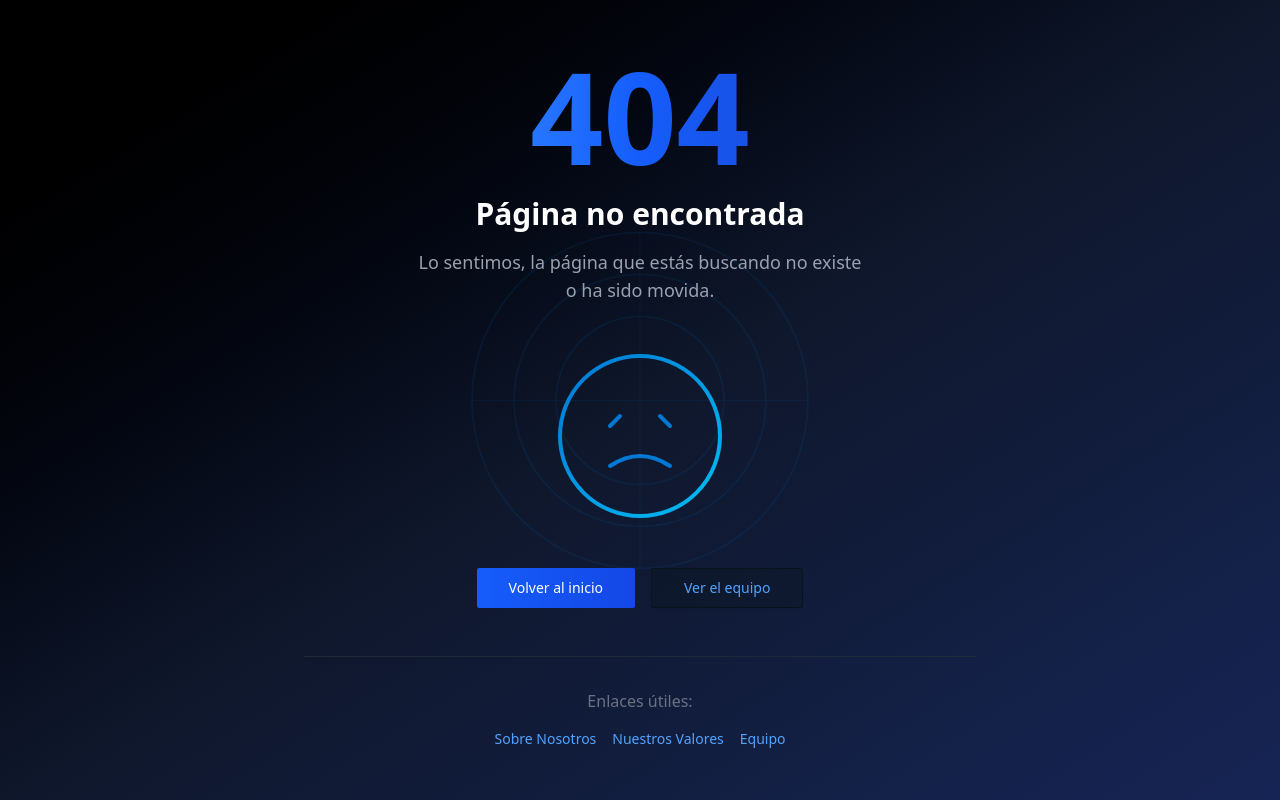
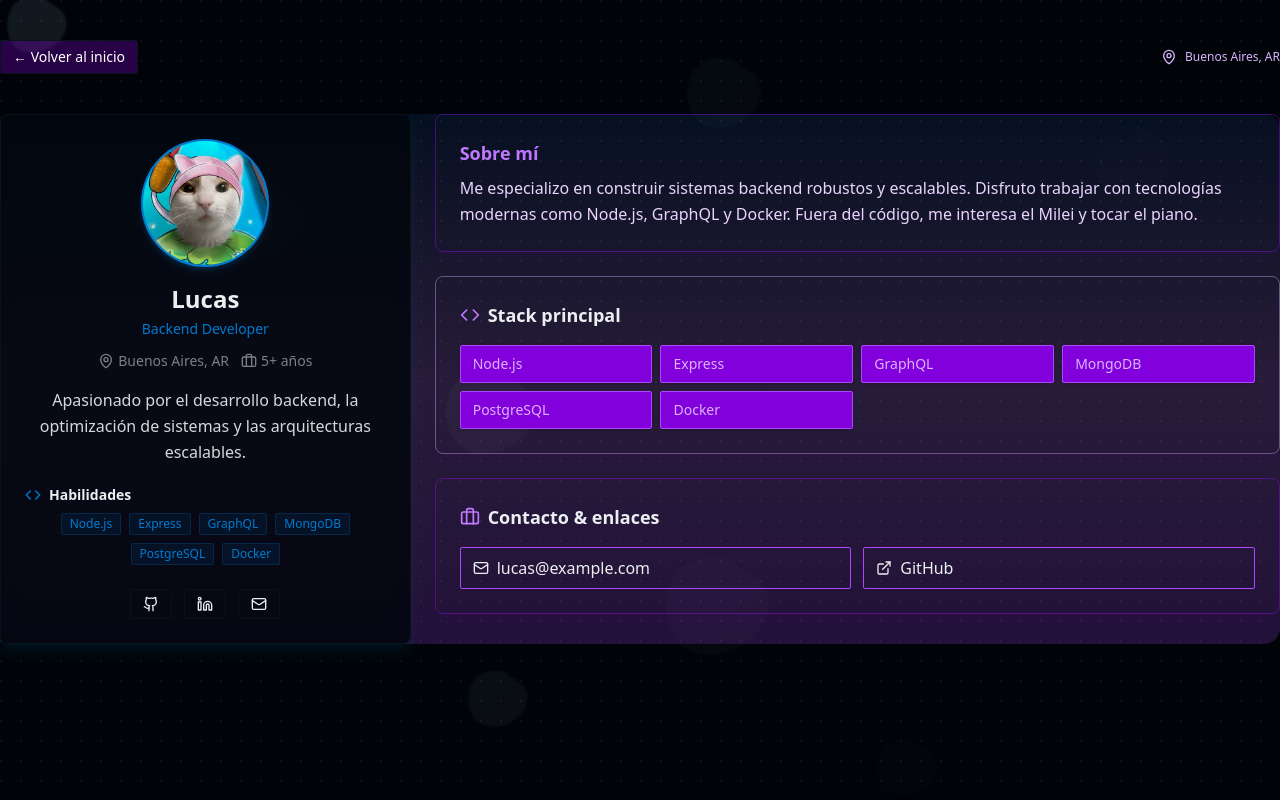
Before and after one commit to AlejoMirarchi/portafolio-snapshot, a Next.js app: page /lucaspage in a window 1280 px wide. Before the commit this address had no page. Built offline with nearby package versions, Linux system fonts and the light colour scheme.

Commit message:
push git

```diff
--- /dev/null
+++ b/app/lucaspage/page.tsx
@@ -0,0 +1,6 @@
+
+import LucasPage from "@/components/lucaspage";
+
+export default function Page() {
+  return <LucasPage />;
+}
--- a/components/header.tsx
+++ b/components/header.tsx
@@ -89,9 +89,12 @@ export function Header() {
             animate="visible"
             whileHover="hover"
             >
-            <Link href="/alejopage" className="text-primary/50 font-medium hover:text-primary/80 transition-colors">
-              Alejo
-            </Link>
+              <Link href="/lucaspage" className="text-purple-500/50 font-medium hover:text-purple-900/80 transition-colors">
+                Lucas
+              </Link>
+              <Link href="/alejopage" className="text-primary/50 font-medium hover:text-primary/80 transition-colors">
+                Alejo
+              </Link>
             <motion.button
               onClick={() => scrollToSection("inicio")}
               className="text-sm font-medium text-muted-foreground hover:text-foreground transition-colors"
--- /dev/null
+++ b/components/lucaspage.tsx
@@ -0,0 +1,141 @@
+"use client"
+import React from "react";
+import Link from "next/link";
+import Member, { MemberProps } from "@/components/member";
+import { Code, Briefcase, Mail, ExternalLink, MapPin } from "lucide-react";
+import { motion } from "framer-motion";
+
+const lucasData: MemberProps = {
+  name: "Lucas",
+  role: "Backend Developer",
+  bio: "Apasionado por el desarrollo backend, la optimización de sistemas y las arquitecturas escalables.",
+  image: "/ramos.jpg",
+  location: "Buenos Aires, AR",
+  experienceYears: 5,
+  skills: ["Node.js", "Express", "GraphQL", "MongoDB", "PostgreSQL", "Docker"],
+  socialLinks: {
+    github: "https://github.com/lucasdev",
+    linkedin: "https://linkedin.com/in/lucasdev",
+    email: "lucas@example.com",
+  },
+};
+
+const animationsVariants = {
+  hidden: { opacity: 0, y: 20 },
+  visible: {
+    opacity: 1,
+    y: 0,
+    transition: { duration: 0.5, ease: "easeOut" as any },
+  },
+};
+
+const LucasPage = () => {
+  return (
+    <div className="container mx-auto py-10">
+      <motion.div
+        className="mb-10 flex items-center justify-between"
+        variants={animationsVariants}
+        initial="hidden"
+        animate="visible"
+      >
+        <Link
+          href="/"
+          className="inline-flex bg-purple-700/30 items-center rounded-md border border-border px-3 py-1.5 text-sm font-medium text-white hover:bg-purple-700/30 transition-colors"
+        >
+          ← Volver al inicio
+        </Link>
+        <div className="text-xs text-purple-300 inline-flex items-center gap-2">
+          <MapPin className="w-4 h-4" /> {lucasData.location}
+        </div>
+      </motion.div>
+
+      <div className="relative">
+        <div className="absolute inset-0 -z-10 bg-linear-to-b from-blue-500/10 via-purple-400/20 to-purple-500/20 rounded-2xl" />
+
+        <div className="grid grid-cols-1 lg:grid-cols-3 gap-6">
+          <motion.div
+            className="lg:col-span-1"
+            variants={animationsVariants}
+            initial="hidden"
+            animate="visible"
+          >
+            <Member {...lucasData} />
+          </motion.div>
+
+          <div className="lg:col-span-2 space-y-6">
+            <div className="rounded-xl border border-purple-600/40 bg-primary-800/30 p-6 shadow-lg shadow-purple-900/10">
+              <h3 className="text-lg font-semibold mb-2 bg-clip-text text-transparent bg-linear-to-r from-purple-400 to-purple-600">
+                Sobre mí
+              </h3>
+              <motion.p
+                variants={animationsVariants}
+                initial="hidden"
+                animate="visible"
+                className="text-purple-200 leading-relaxed"
+              >
+                Me especializo en construir sistemas backend robustos y escalables. Disfruto trabajar con
+                tecnologías modernas como Node.js, GraphQL y Docker. Fuera del código, me interesa el Milei y tocar el piano.
+              </motion.p>
+            </div>
+
+            <div className="rounded-xl border  border-purple-300/40 bg-primary-800/30 p-6 shadow-lg shadow-purple-900/10">
+              <div className="flex items-center gap-2 mb-4">
+                <Code className="w-5 h-5 text-purple-400" />
+                <h3 className="text-lg font-semibold">Stack principal</h3>
+              </div>
+              <motion.div
+                variants={animationsVariants}
+                initial="hidden"
+                animate="visible"
+                className="grid grid-cols-2 sm:grid-cols-3 md:grid-cols-4 gap-2"
+              >
+                {lucasData.skills?.map((skill) => (
+                  <div
+                    key={skill}
+                    className="rounded-md border border-purple-500 bg-purple-700 px-3 py-2 text-sm text-purple-300 shadow-sm"
+                  >
+                    {skill}
+                  </div>
+                ))}
+              </motion.div>
+            </div>
+
+            <motion.div
+              variants={animationsVariants}
+              initial="hidden"
+              animate="visible"
+              className="rounded-xl border border-purple-600 border-purple-600/40 bg-primary-800/30 p-6 shadow-lg shadow-purple-900/10"
+            >
+              <div className="flex items-center gap-2 mb-4">
+                <Briefcase className="w-5 h-5 text-purple-400" />
+                <h3 className="text-lg font-semibold">Contacto & enlaces</h3>
+              </div>
+              <div className="grid grid-cols-1 sm:grid-cols-2 gap-3">
+                {lucasData.socialLinks.email && (
+                  <a
+                    href={`mailto:${lucasData.socialLinks.email}`}
+                    className="inline-flex items-center gap-2 rounded-md border border-purple-500 px-3 py-2 hover:bg-purple-700/10 transition-colors"
+                  >
+                    <Mail className="w-4 h-4" /> {lucasData.socialLinks.email}
+                  </a>
+                )}
+                {lucasData.socialLinks.github && (
+                  <a
+                    href={lucasData.socialLinks.github}
+                    target="_blank"
+                    rel="noopener noreferrer"
+                    className="inline-flex items-center gap-2 rounded-md border border-purple-500 px-3 py-2 hover:bg-purple-700/10 transition-colors"
+                  >
+                    <ExternalLink className="w-4 h-4" /> GitHub
+                  </a>
+                )}
+              </div>
+            </motion.div>
+          </div>
+        </div>
+      </div>
+    </div>
+  );
+};
+
+export default LucasPage;
--- a/components/member.tsx
+++ b/components/member.tsx
@@ -45,7 +45,7 @@ const Member: React.FC<MemberProps> = ({
   }, [name]);
 
   return (
-    <div className="relative rounded-xl border border-border bg-red/80 backdrop-blur p-6 shadow-lg shadow-primary/10">
+    <div className="relative rounded-xl border border-border bg-card/80 backdrop-blur p-6 shadow-lg shadow-primary/10">
       {/* Glow ring avatar */}
       <div className="mx-auto w-32 h-32 rounded-full p-0.5 bg-linear-to-r from-primary to-accent shadow-md shadow-primary/20">
         <img
--- a/components/welcome-section.tsx
+++ b/components/welcome-section.tsx
@@ -13,9 +13,12 @@ export function WelcomeSection() {
         aria-hidden
         className="absolute -top-10 -right-10 w-64 h-64 text-primary/20"
         viewBox="0 0 200 200"
-        initial={{ rotate: -8, opacity: 0 }}
-        animate={{ rotate: 0, opacity: 1 }}
-        transition={{ duration: 1.2, ease: "easeOut" }}
+        initial={{ rotate: -8, opacity: 0, path:0 }}
+        animate={{ rotate: 0, opacity: 1, path:1 }}
+        transition={{ duration: 1.2, ease: "easeOut",
+
+         }}
+
       >
         <path
           d="M47.5,-59.6C59.6,-53.6,66,-39.3,69.7,-25.4C73.3,-11.5,74.2,2.1,70.3,14.6C66.4,27.1,57.6,38.5,46.6,49.1C35.5,59.6,22.2,69.2,7.2,74.1C-7.9,79.1,-23.6,79.3,-37.4,73.9C-51.1,68.5,-62.9,57.5,-70.8,44.1C-78.7,30.7,-82.8,15.4,-82.2,0.4C-81.6,-14.6,-76.4,-29.2,-67.5,-40C-58.6,-50.7,-46,-57.7,-33.2,-63.2C-20.3,-68.8,-10.2,-73,2.3,-76.6C14.8,-80.2,29.6,-83.2,47.5,-59.6Z"
```
Also changed, not shown: public/ramos.jpg (added).
